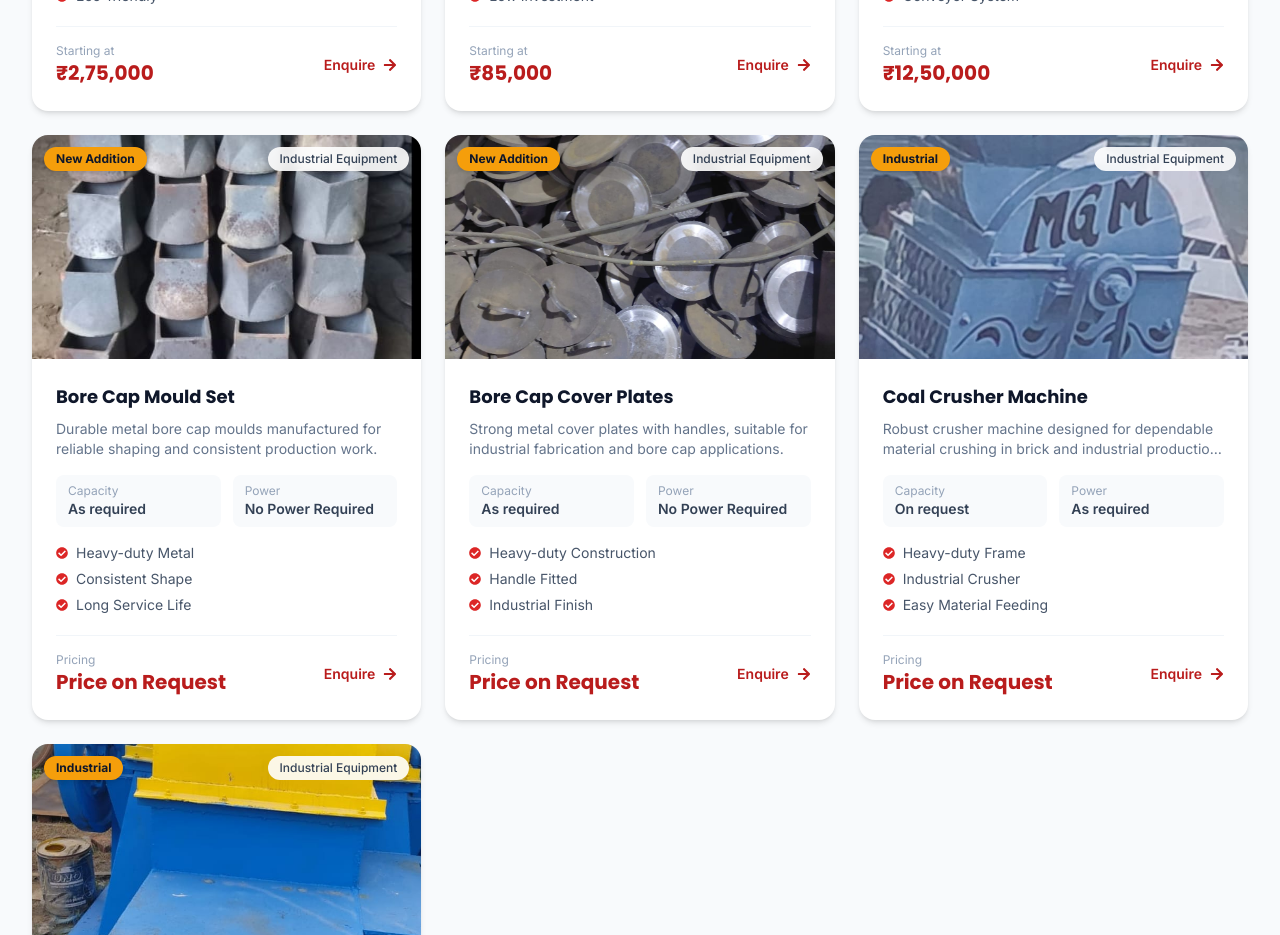
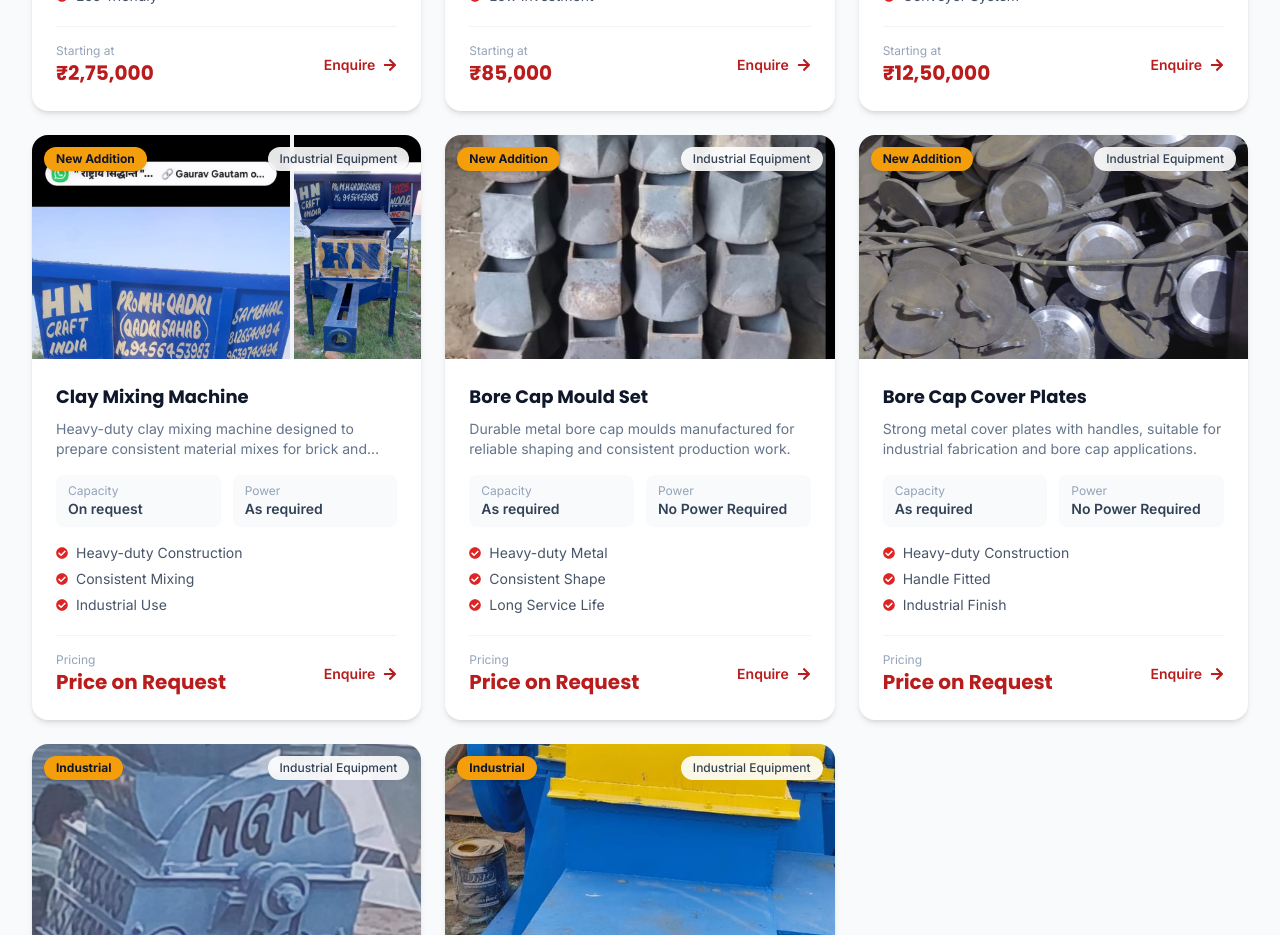
Before and after one commit to asifkl786/Hn_Craft_India_Frontend, a React (Vite) app: page /products in a window 1280 px wide. Shown: the part 1660-2595 px from the top of the page. Built offline with nearby package versions, Linux system fonts and the light colour scheme.

Commit message:
Add Clay Mixing Machine product with photos

```diff
--- a/src/components/ProductCard.jsx
+++ b/src/components/ProductCard.jsx
@@ -12,12 +12,34 @@ export default function ProductCard({ product, index = 0 }) {
       className="card group flex flex-col"
     >
       <div className="relative overflow-hidden h-56">
+        {product.images?.length === 3 ? (
+          <div className="grid grid-cols-3 gap-1 h-full bg-slate-100">
+            <img
+              src={product.images[0]}
+              alt={product.name}
+              loading="lazy"
+              className="w-full h-full object-cover col-span-2 group-hover:scale-105 transition-transform duration-500"
+            />
+            <div className="grid grid-rows-2 gap-1">
+              {product.images.slice(1).map((image) => (
+                <img
+                  key={image}
+                  src={image}
+                  alt={product.name}
+                  loading="lazy"
+                  className="w-full h-full object-cover"
+                />
+              ))}
+            </div>
+          </div>
+        ) : (
           <img
             src={product.image}
             alt={product.name}
             loading="lazy"
             className="w-full h-full object-cover group-hover:scale-105 transition-transform duration-500"
           />
+        )}
         {product.badge && (
           <span className="absolute top-3 left-3 bg-amber-500 text-slate-900 text-xs font-bold px-3 py-1 rounded-full shadow-md">
             {product.badge}
--- a/src/data/products.js
+++ b/src/data/products.js
@@ -73,6 +73,23 @@ export const products = [
   },
   {
     id: 7,
+    name: 'Clay Mixing Machine',
+    category: 'Industrial Equipment',
+    price: 'Price on Request',
+    image: '/images/clayMixingMachine.jpeg',
+    images: [
+      '/images/clayMixingMachine.jpeg',
+      '/images/clayMixingMachine2.jpeg',
+      '/images/clayMixingMachine3.jpeg',
+    ],
+    description: 'Heavy-duty clay mixing machine designed to prepare consistent material mixes for brick and construction production.',
+    features: ['Heavy-duty Construction', 'Consistent Mixing', 'Industrial Use', 'Easy Material Loading'],
+    badge: 'New Addition',
+    capacity: 'On request',
+    power: 'As required',
+  },
+  {
+    id: 8,
     name: 'Bore Cap Mould Set',
     category: 'Industrial Equipment',
     price: 'Price on Request',
@@ -84,7 +101,7 @@ export const products = [
     power: 'No Power Required',
   },
   {
-    id: 8,
+    id: 9,
     name: 'Bore Cap Cover Plates',
     category: 'Industrial Equipment',
     price: 'Price on Request',
@@ -96,7 +113,7 @@ export const products = [
     power: 'No Power Required',
   },
   {
-    id: 9,
+    id: 10,
     name: 'Coal Crusher Machine',
     category: 'Industrial Equipment',
     price: 'Price on Request',
@@ -108,7 +125,7 @@ export const products = [
     power: 'As required',
   },
   {
-    id: 10,
+    id: 11,
     name: 'High Draft Fan',
     category: 'Industrial Equipment',
     price: 'Price on Request',
```
Lines whose indentation alone changed are shown as unchanged.
